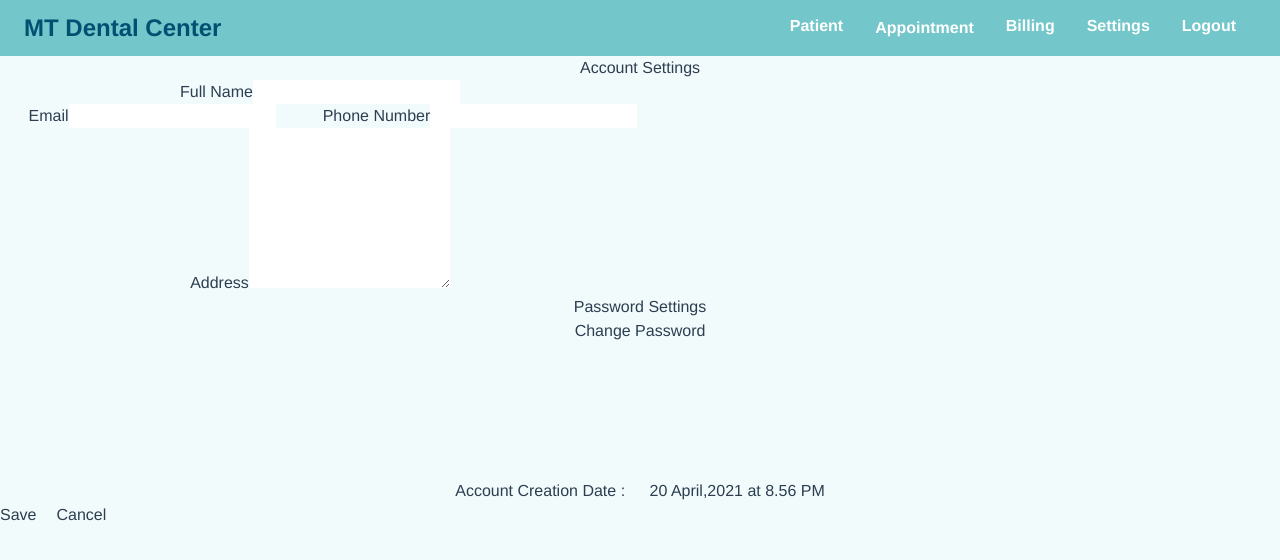
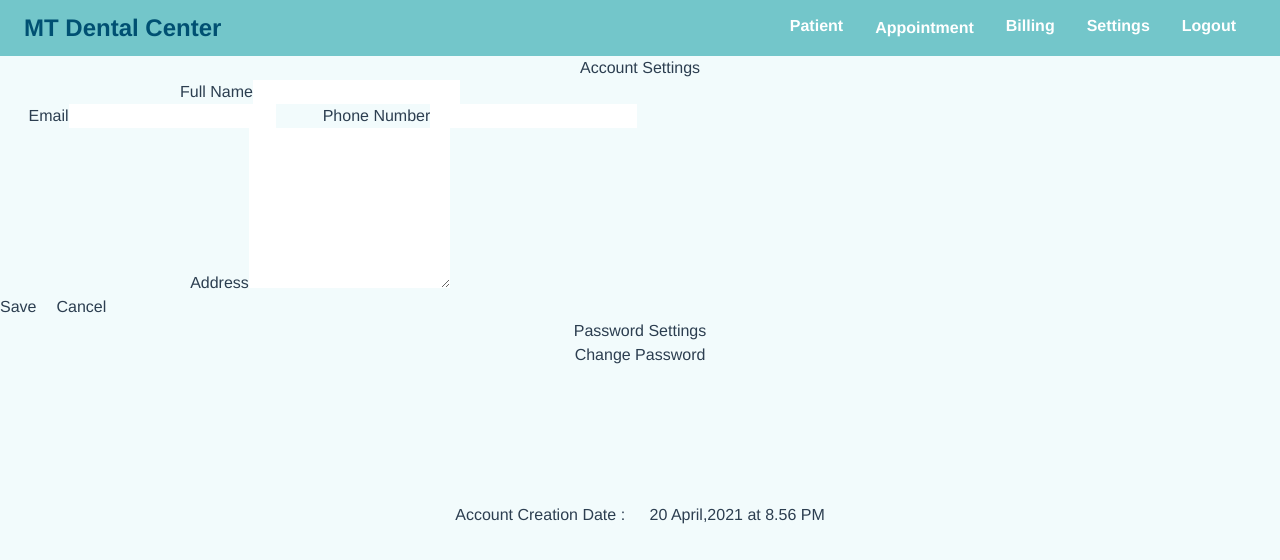
Before and after one commit to SayeedSanjana/denis-vue-js, a Vue app: page /AccountSettings in a window 1280 px wide. Shown: the top 560 px of the page. Built offline with nearby package versions, Linux system fonts and the light colour scheme; no server answers.

Commit message:
password validation done

```diff
--- a/src/views/AccountSettings.vue
+++ b/src/views/AccountSettings.vue
@@ -8,7 +8,7 @@
         <section class="w-full">
             <h3 class="headername">Account Settings </h3>
             <!-- form -->
-            <form  @submit.prevent="updateUser()" class="w-1/2">
+            <form @submit.prevent="updateUser()" class="w-1/2">
                 <!-- fullname -->
                 <div class="formbox">
                     <label for="" class="labeldesign">Full Name</label>
@@ -38,6 +38,14 @@
                     <textarea type="text" class="h-40 inputfield" v-model="formData.address"></textarea>
                 </div>
                 <!-- address -->
+                <div class="flex formbox">
+                    <!-- Save -->
+                    <button @click="updateUser()" class="newbutton1  mr-5">Save</button>
+                    <!-- Save -->
+                    <!-- cancel -->
+                    <button class="newbutton2">Cancel</button>
+                    <!-- cancel -->
+                </div>
 
             </form>
             <!-- form -->
@@ -49,7 +57,7 @@
                 <button v-show="!a" @click="a = true" class="newbutton">Change Password</button>
             </div>
             <!-- change password -->
-            <form  @submit.prevent="changePassword()">
+            <form @submit.prevent="changePassword()">
                 <div v-show="a" class=" w-full formbox">
                     <div class="flex">
 
@@ -64,17 +72,20 @@
                                 <!--new password -->
                                 <div class="w-1/2 pr-4">
                                     <label for="" class="labeldesign">New Password</label>
-                                <input type="password"  class="inputfield" v-model="newPassword">
+                                    <input type="password" class="inputfield" v-model="newPassword">
                                 </div>
                                 <!--new password -->
                                 <!-- confirm password-->
                                 <div class="w-1/2">
                                     <label for="" class="labeldesign">Confirm Password</label>
                                     <input type="password" class="inputfield" v-model="confirmPassword">
-                                   <small><p class="text-regal-red">{{this.str}}</p></small>
+
                                 </div>
                                 <!-- confirm password -->
                             </div>
+                            <small>
+                                <p class="text-regal-red text-left">{{this.str}}</p>
+                            </small>
                         </div>
                         <div class="w-1/2 mt-24 mr-28 ">
                             <button @click="changePassword()" class="newbutton1 mt-2.5">Confirm</button>
@@ -96,14 +107,6 @@
             <p class="mt-6  px-52 labeldesign">Account Creation Date : <span class="pl-5 labeldesign"> 20 April,2021 at
                     8.56 PM </span></p>
 
-            <div class="flex formbox">
-                <!-- Save -->
-                <button @click="updateUser()" class="newbutton1  mr-5">Save</button>
-                <!-- Save -->
-                <!-- cancel -->
-                <button class="newbutton2">Cancel</button>
-                <!-- cancel -->
-            </div>
 
 
 
@@ -126,23 +129,27 @@
         data() {
             return {
                 token: localStorage.getItem('token'),
-                uid:'6145812934bfa3eea55fc5a1',
-                str:'',
-                formData:{
-                    name:'',
-                    email:'',
-                    phone:'',
-                    gender:'',
-                    address:'',
-                    password:''
+                uid: '6177c773c45c053bef21bcfe',
+                str: '',
+                formData: {
+                    name: '',
+                    email: '',
+                    phone: '',
+                    gender: '',
+                    address: '',
+                    password: ''
                 },
+                oldPassword: '',
+                newPassword: '',
+                confirmPassword: '',
+                a: false,
+                form:{
                     oldPassword:'',
-                newPassword:'',
-                confirmPassword:'',
-                a: false
+                    newPassword:''
+                }
             }
         },
-        methods:{
+        methods: {
             parseJwt(token) {
                 var base64Url = token.split('.')[1];
                 var base64 = base64Url.replace(/-/g, '+').replace(/_/g, '/');
@@ -173,7 +180,7 @@
 
             async updateUser() {
                 console.log(this.formData)
-                await axios.put('users/update/'+ this.uid, this.formData, {
+                await axios.put('users/update/' + this.uid, this.formData, {
                         headers: {
                             "Authorization": `Bearer ${localStorage.getItem('token') }`
                         }
@@ -197,19 +204,25 @@
 
             // checking validation while changing the password
             async changePassword() {
-                    const pattern=/^(?=.*[a-z])(?=.*[A-Z])(?=.*\d)(?=.*[@$!%*?&])[A-Za-z\d@$!%*?&]{8,}$/
-                    //if old passwords matches the one in the database
-                    if (this.newPassword === '' || this.confirmPassword==='') {
-                    this.str= 'Password cannot be blank';
-                    } else if (this.newPassword.length< 8) {
-                    this.str= 'Password should be atleast 8 characters'
-                    }else if(!(pattern.test(this.newPassword))){
-                    this.str="(Should include 0-9,A-Z, a-z and special characters like '@,#,$,*')"
-                    }else if(this.newPassword===this.confirmPassword){
-                    this.formData.password=this.newPassword
-                    this.str=''
+                const pattern = /^(?=.*[a-z])(?=.*[A-Z])(?=.*\d)(?=.*[@$!%*?&])[A-Za-z\d@$!%*?&]{8,}$/
+                if(this.oldPassword===""){
+                    this.str="Provide your old password"
+                }
+                else if(this.oldPassword===this.newPassword){
+                    this.str="Old Password cannot match New Password"
+                }
+                else if (this.newPassword === '' || this.confirmPassword === '') {
+                    this.str = 'Password cannot be blank';
+                } else if (this.newPassword.length < 8) {
+                    this.str = 'Password should be atleast 8 characters'
+                } else if (!(pattern.test(this.newPassword))) {
+                    this.str = "(Should include 0-9,A-Z, a-z and special characters like '@,#,$,*')"
+                } else if (this.newPassword === this.confirmPassword) {
+                    this.form.oldPassword = this.oldPassword
+                    this.form.newPassword = this.newPassword
+                    this.str = ''
                     console.log(this.formData)
-                    await axios.put('users/update/'+ this.uid, this.formData, {
+                    await axios.patch('users/update-password/' + this.uid, this.form, {
                             headers: {
                                 "Authorization": `Bearer ${localStorage.getItem('token') }`
                             }
@@ -217,7 +230,7 @@
                         .then((response) => {
                             swal({
                                 title: "Success",
-                        text: "Information updated Successfully!",
+                                text: "Password updated Successfully!",
                                 icon: "success",
                                 timer: 1000,
                                 buttons: false
@@ -225,19 +238,17 @@
                             console.log(response);
                         })
                         .catch((error) => {
-                    this.str="Something went wrong"
+                            this.str = "Old Password"
                             console.log(error)
                         })
-                    }
-                    else if(this.newPassword!==this.confirmPassword){
-                    this.str="Password doesnot match"
-                    }else{
-                    this.str="Something went wrong"
+                } else if (this.newPassword !== this.confirmPassword) {
+                    this.str = "Password doesnot match"
+                } else {
+                    this.str = "Something went wrong"
                 }
             },
         },
     }
-
 </script>
 
 <style scoped>
--- a/src/views/AppointmentList.vue
+++ b/src/views/AppointmentList.vue
@@ -87,14 +87,14 @@
             </table>
             <!-- table -->
             <!-- pagination -->
-            <!-- <div class="flex px-40 flex-row justify-center">
+            <div class="flex px-40 flex-row justify-center">
                 <div class="px-40">
                     <button class="pagebutton" type="button" :disabled="currentPage === 1" @click="changePage(-1)"> Previous</button>
                 </div>
                 <div class="px-40">
                     <button class="pagebutton" type="button" :disabled="filteredList.length<prePage" @click="changePage(1)">Next </button>
                 </div>
-            </div> -->
+            </div>
             <!-- pagination -->
         </section>
 
@@ -114,8 +114,12 @@
                 if(this.sort==="Scheduled" || this.sort==="Cancelled" || this.sort==="Examined"){
                    return this.appointmentList.filter(item => item.status.toLowerCase().indexOf(this.sort.toLowerCase()) > -1);
                 }
+                const star = (this.currentPage - 1) * this.prePage
+                const end = this.currentPage * this.prePage
+                const result = this.appointmentList.slice(star, end)
+                return result
                 //this.sort="";
-                return this.appointmentList
+                //return
 
             }
 
@@ -123,7 +127,7 @@
         data(){
             return{
             result:[],
-            prePage:4,
+            prePage:10,
             currentPage: 1,
             sort:'',
             appointmentList:[
```
Lines whose indentation alone changed are shown as unchanged.
